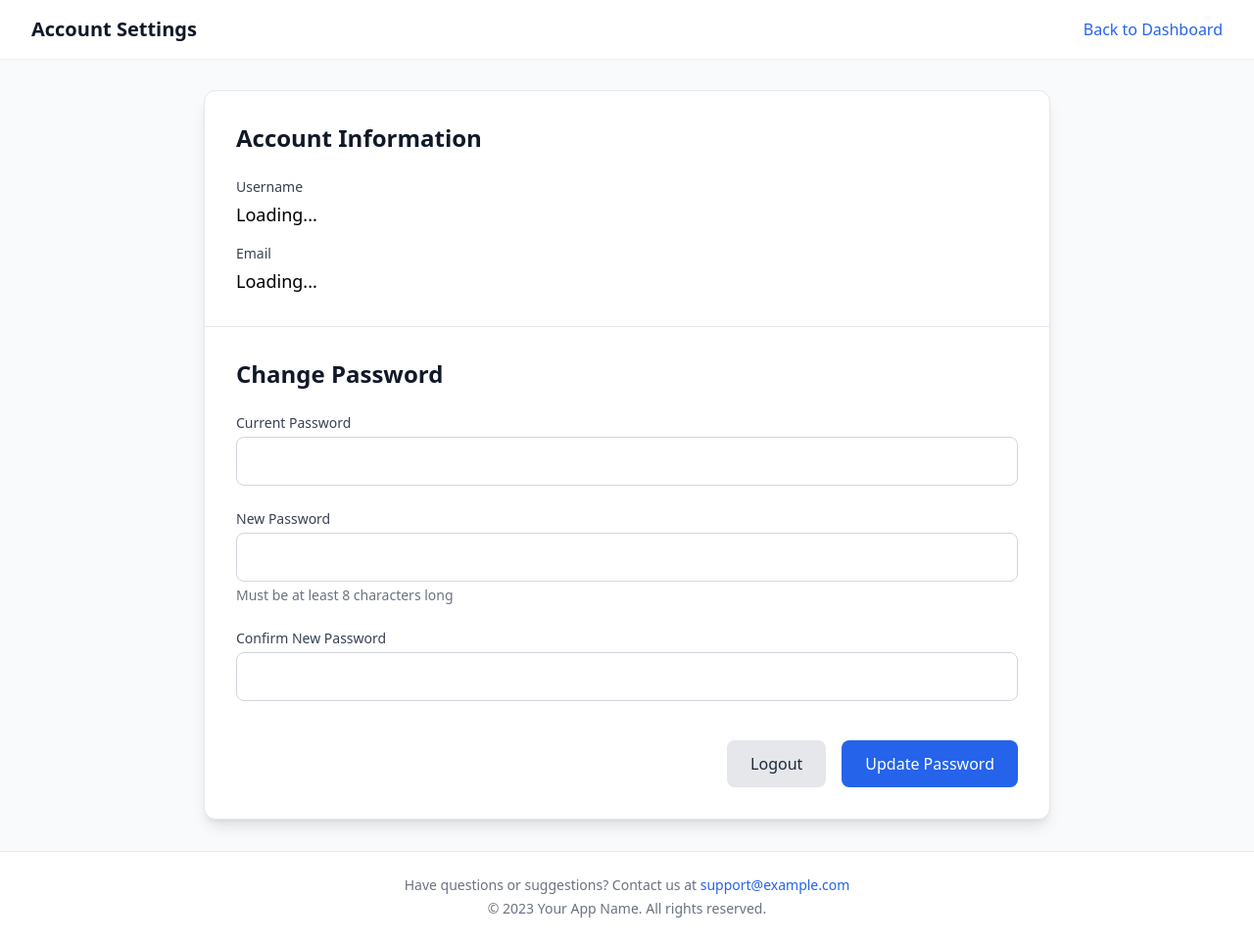
After one commit to juanito2110/PaymentTracker, a Flask app: template templates/account.html in a window 1280 px wide. The commit adds this page. Shown: the whole page at 98% size. Run offline with Flask 3, Linux system fonts and the light colour scheme; the template is opened without the code that fills it, so the values that code supplies are empty; some libraries are stand-ins or nearby versions.

Commit message:
feat: Add account settings page and update navbar for account link

```diff
--- /dev/null
+++ b/templates/account.html
@@ -0,0 +1,188 @@
+<!DOCTYPE html>
+<html lang="en">
+<head>
+    <meta charset="UTF-8">
+    <meta name="viewport" content="width=device-width, initial-scale=1.0">
+    <title>Account Settings</title>
+    <script src="https://cdn.tailwindcss.com"></script>
+</head>
+<body class="bg-gray-50 min-h-screen flex flex-col">
+    <!-- Navigation -->
+    <nav class="bg-white shadow-sm">
+        <div class="max-w-7xl mx-auto px-4 py-4 sm:px-6 lg:px-8 flex justify-between items-center">
+            <h1 class="text-xl font-bold text-gray-900">Account Settings</h1>
+            <a href="/dashboard" class="text-blue-600 hover:text-blue-800">Back to Dashboard</a>
+        </div>
+    </nav>
+
+    <!-- Main Content -->
+    <main class="flex-grow container mx-auto px-4 py-8 max-w-4xl">
+        <div class="bg-white rounded-xl shadow-lg border border-gray-200 overflow-hidden">
+            <!-- Account Info Section -->
+            <div class="p-8 border-b border-gray-200">
+                <h2 class="text-2xl font-semibold text-gray-900 mb-6">Account Information</h2>
+
+                <div class="space-y-4">
+                    <div>
+                        <label class="block text-sm font-medium text-gray-700">Username</label>
+                        <div class="mt-1 text-lg font-medium" id="username-display">Loading...</div>
+                    </div>
+
+                    <div>
+                        <label class="block text-sm font-medium text-gray-700">Email</label>
+                        <div class="mt-1 text-lg font-medium" id="email-display">Loading...</div>
+                    </div>
+                </div>
+            </div>
+
+            <!-- Change Password Section -->
+            <div class="p-8">
+                <h2 class="text-2xl font-semibold text-gray-900 mb-6">Change Password</h2>
+
+                <form id="change-password-form" class="space-y-6">
+                    <div>
+                        <label for="current-password" class="block text-sm font-medium text-gray-700">Current Password</label>
+                        <input type="password" id="current-password" name="current_password" required
+                            class="mt-1 block w-full px-4 py-3 border border-gray-300 rounded-lg focus:ring-blue-500 focus:border-blue-500">
+                    </div>
+
+                    <div>
+                        <label for="new-password" class="block text-sm font-medium text-gray-700">New Password</label>
+                        <input type="password" id="new-password" name="new_password" required minlength="8"
+                            class="mt-1 block w-full px-4 py-3 border border-gray-300 rounded-lg focus:ring-blue-500 focus:border-blue-500">
+                        <p class="mt-1 text-sm text-gray-500">Must be at least 8 characters long</p>
+                    </div>
+
+                    <div>
+                        <label for="confirm-password" class="block text-sm font-medium text-gray-700">Confirm New Password</label>
+                        <input type="password" id="confirm-password" name="confirm_password" required minlength="8"
+                            class="mt-1 block w-full px-4 py-3 border border-gray-300 rounded-lg focus:ring-blue-500 focus:border-blue-500">
+                    </div>
+
+                    <div class="flex items-center justify-end gap-4 pt-4">
+                        <button type="button" onclick="logout()"
+                            class="px-6 py-3 bg-gray-200 text-gray-800 rounded-lg hover:bg-gray-300 transition-colors">
+                            Logout
+                        </button>
+                        <button type="submit"
+                            class="px-6 py-3 bg-blue-600 text-white rounded-lg hover:bg-blue-700 transition-colors">
+                            Update Password
+                        </button>
+                    </div>
+                </form>
+            </div>
+        </div>
+    </main>
+
+    <!-- Footer -->
+    <footer class="bg-white border-t border-gray-200 py-6">
+        <div class="max-w-7xl mx-auto px-4 sm:px-6 lg:px-8 text-center text-gray-500 text-sm">
+            <p>Have questions or suggestions? Contact us at <a href="mailto:support@example.com" class="text-blue-600 hover:text-blue-800">support@example.com</a></p>
+            <p class="mt-1">© 2023 Your App Name. All rights reserved.</p>
+        </div>
+    </footer>
+
+    <!-- Message Container -->
+    <div id="message-container" class="fixed top-4 right-4 z-50 hidden">
+        <div class="bg-green-100 border border-green-400 text-green-700 px-4 py-3 rounded-lg shadow-lg">
+            <div class="flex items-center">
+                <span id="message-text">Success!</span>
+                <button onclick="hideMessage()" class="ml-4">
+                    <svg class="w-4 h-4" fill="none" stroke="currentColor" viewBox="0 0 24 24">
+                        <path stroke-linecap="round" stroke-linejoin="round" stroke-width="2" d="M6 18L18 6M6 6l12 12"></path>
+                    </svg>
+                </button>
+            </div>
+        </div>
+    </div>
+
+    <script>
+        // Load account info when page loads
+        document.addEventListener('DOMContentLoaded', function() {
+            fetchAccountInfo();
+        });
+
+        // Fetch account information
+        function fetchAccountInfo() {
+            fetch('/api/account')
+                .then(response => response.json())
+                .then(data => {
+                    if (data.success) {
+                        document.getElementById('username-display').textContent = data.user.name;
+                        document.getElementById('email-display').textContent = data.user.email;
+                    } else {
+                        showMessage(data.error || 'Failed to load account info', 'error');
+                    }
+                })
+                .catch(error => {
+                    showMessage('Network error. Please try again.', 'error');
+                });
+        }
+
+        // Handle password change form
+        document.getElementById('change-password-form').addEventListener('submit', function(e) {
+            e.preventDefault();
+
+            const formData = {
+                current_password: document.getElementById('current-password').value,
+                new_password: document.getElementById('new-password').value,
+                confirm_password: document.getElementById('confirm-password').value
+            };
+
+            if (formData.new_password !== formData.confirm_password) {
+                showMessage('New passwords do not match', 'error');
+                return;
+            }
+
+            fetch('/api/account/change-password', {
+                method: 'POST',
+                headers: {
+                    'Content-Type': 'application/json',
+                },
+                body: JSON.stringify(formData)
+            })
+            .then(response => response.json())
+            .then(data => {
+                if (data.success) {
+                    showMessage('Password updated successfully!', 'success');
+                    document.getElementById('change-password-form').reset();
+                } else {
+                    showMessage(data.error || 'Failed to update password', 'error');
+                }
+            })
+            .catch(error => {
+                showMessage('Network error. Please try again.', 'error');
+            });
+        });
+
+        // Logout function
+        function logout() {
+            fetch('/logout', {
+                method: 'POST'
+            })
+            .then(() => {
+                window.location.href = '/login';
+            });
+        }
+
+        // Utility functions for messages
+        function showMessage(message, type = 'success') {
+            const container = document.getElementById('message-container');
+            const text = document.getElementById('message-text');
+
+            container.className = `fixed top-4 right-4 z-50 flex items-center px-4 py-3 rounded-lg shadow-lg ${
+                type === 'success' ? 'bg-green-100 border-green-400 text-green-700' : 'bg-red-100 border-red-400 text-red-700'
+            }`;
+
+            text.textContent = message;
+            container.classList.remove('hidden');
+
+            setTimeout(hideMessage, 5000);
+        }
+
+        function hideMessage() {
+            document.getElementById('message-container').classList.add('hidden');
+        }
+    </script>
+</body>
+</html>
--- a/templates/navbar.html
+++ b/templates/navbar.html
@@ -8,7 +8,7 @@
           <a href="{{ url_for('dashboard') }}" class="text-gray-300 hover:text-white px-3 py-2 rounded-md text-sm font-medium">Dashboard</a>
           <a href="{{ url_for('manage_users') }}" class="text-gray-300 hover:text-white px-3 py-2 rounded-md text-sm font-medium">Create User</a>
           <a href="{{ url_for('manage_activities') }}" class="text-gray-300 hover:text-white px-3 py-2 rounded-md text-sm font-medium">Create Activity</a>
-          <a href="#" class="text-gray-300 hover:text-white px-3 py-2 rounded-md text-sm font-medium">Account</a>
+          <a href="{{ url_for('account') }}" class="text-gray-300 hover:text-white px-3 py-2 rounded-md text-sm font-medium">Account</a>
         </div>
       </div>
       <div class="hidden md:block">
```
